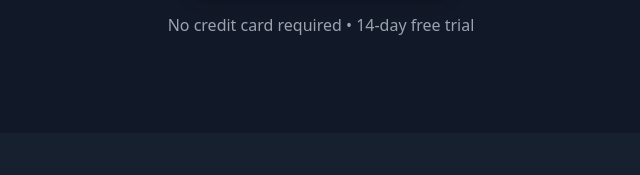
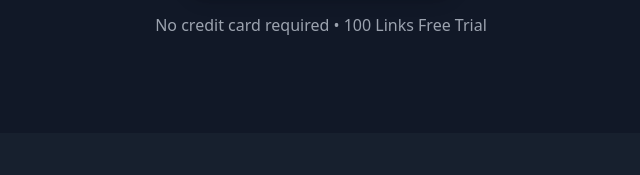
Before and after one commit to readthisnow/indexely-index-your-pages-fast-in-google-and-ai-search-2025-05-03-hpwoy, a plain HTML site: page index.html in a window 1280 px wide. Shown: the part 455-630 px from the top of the page, 319-959 px from the left. Drawn offline with nearby package versions, Linux system fonts and the light colour scheme.

Commit message:
Update index.html

```diff
--- a/index.html
+++ b/index.html
@@ -60,7 +60,7 @@
                     <a href="https://laptoplifepro.com/speedyindex" class="inline-block bg-blue-600 hover:bg-blue-700 text-white text-lg px-8 py-4 rounded-full transition-all duration-300 transform hover:scale-105 shadow-lg hover:shadow-blue-500/25">
                         Start Your Free Trial Today
                     </a>
-                    <p class="mt-4 text-gray-400">No credit card required • 14-day free trial</p>
+                    <p class="mt-4 text-gray-400">No credit card required • 100 Links Free Trial</p>
                 </div>
             </div>
         </section>
@@ -288,7 +288,7 @@
                             <a href="https://laptoplifepro.com/speedyindex" class="inline-block bg-white text-blue-600 text-lg px-8 py-4 rounded-full transition-all duration-300 transform hover:scale-105 hover:shadow-xl">
                                 Start Free Trial
                             </a>
-                            <p class="mt-4 text-sm text-gray-200">No credit card required • 14-day free trial • Cancel anytime</p>
+                            <p class="mt-4 text-sm text-gray-200">No credit card required • 100 Links Free Trial • Cancel anytime</p>
                         </div>
                     </div>
                 </div>
```
